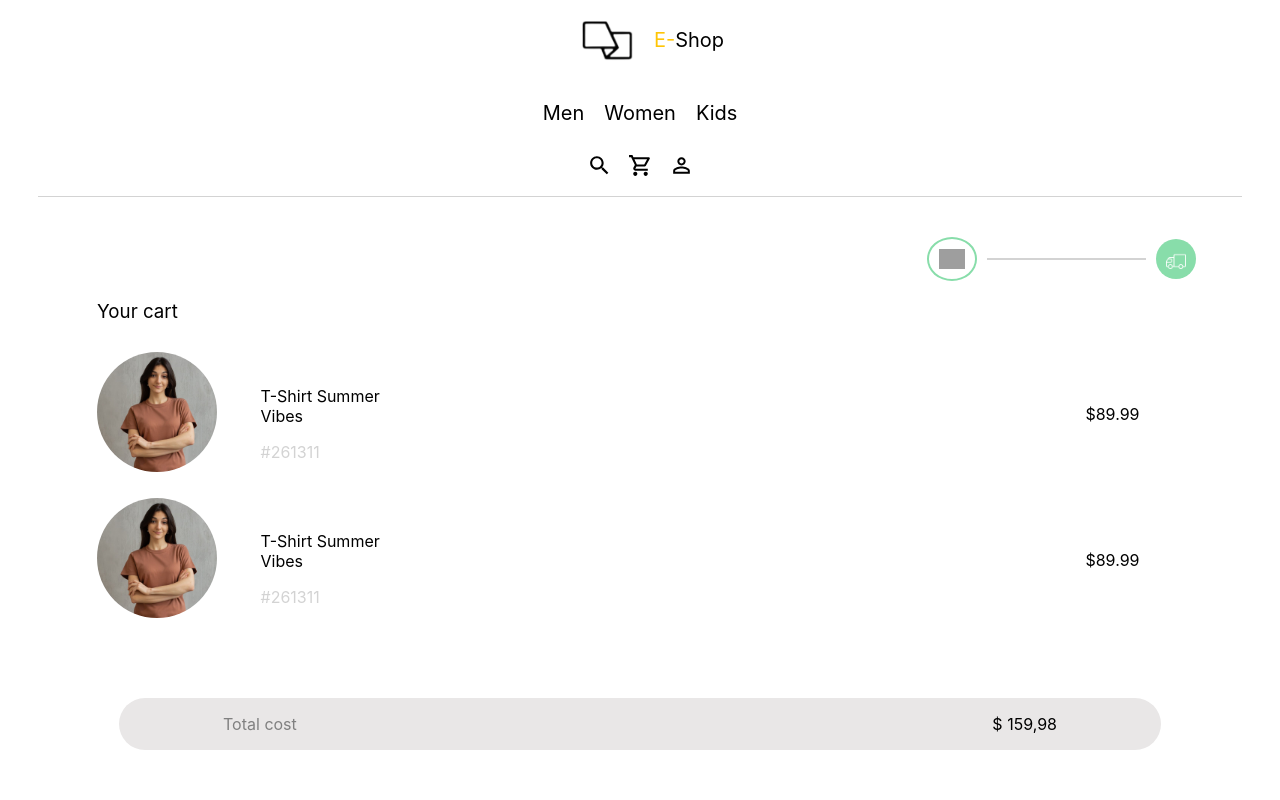
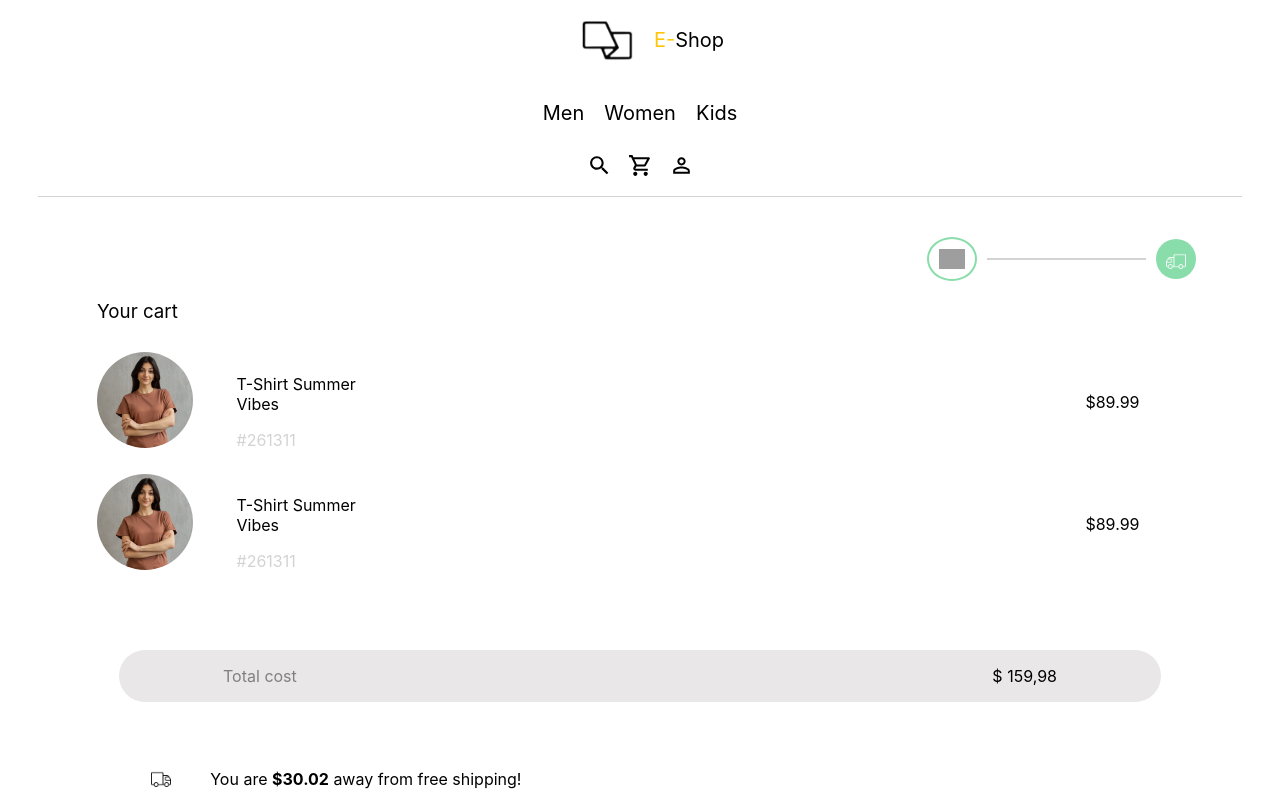
Before and after one commit to anuxoxo/e-shop, a React (Create React App) app: page / in a window 1280 px wide. Shown: the top 800 px of the page. Built offline with nearby package versions, Linux system fonts and the light colour scheme; grey boxes are pictures that could not be loaded.

Commit message:
img size change

```diff
--- a/src/components/Cart/CartItem.css
+++ b/src/components/Cart/CartItem.css
@@ -33,6 +33,6 @@
     margin-right: 3%;
   }
   .product__img img {
-    height: 15vh;
+    height: 12vh;
   }
 }
```
